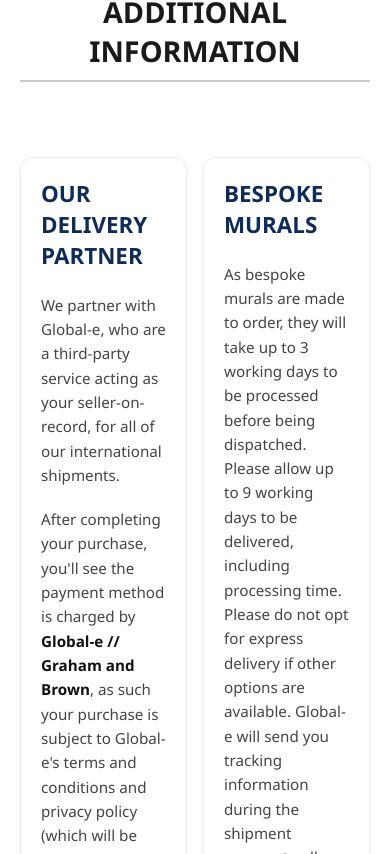
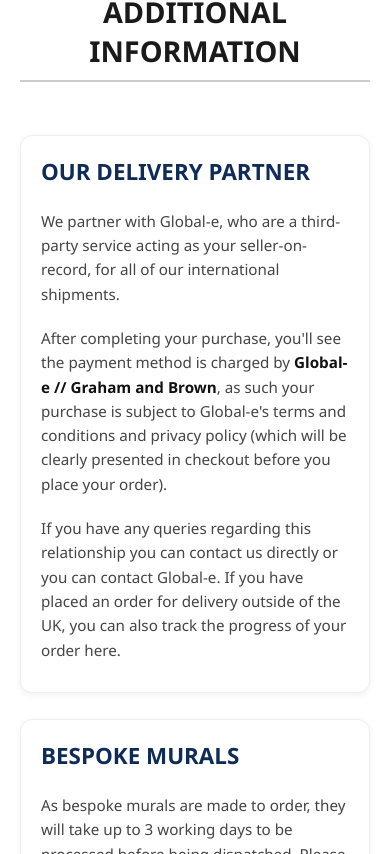
Before and after one commit to Dheeraj475/CPT_progress, a React (Vite) app: page /delivery in a window 390 px wide. Shown: the part 790-1644 px from the top of the page. Built offline with nearby package versions, Linux system fonts and the light colour scheme.

Commit message:
fixed one more

```diff
--- a/src/assets/footer-routing-styles/Delivery.css
+++ b/src/assets/footer-routing-styles/Delivery.css
@@ -95,19 +95,13 @@
 
 /* Responsive */
 @media (max-width: 992px) {
-  .info-block {
-    flex: 1 1 45%;
-  }
-}
-
-@media (max-width: 768px) {
   .additional-info {
-    grid-template-columns: 1fr;
+    gap: 12px;
   }
 
   .info-block {
-    width: 100%;
-    margin: 10px 0;
+    flex: 1 1 calc(50% - 12px); /* Adjust gap for medium screens */
+    height: auto;
   }
 
   .delivery-heading {
@@ -118,3 +112,26 @@
     font-size: 0.95rem;
   }
 }
+
+@media (max-width: 768px) {
+  .additional-info {
+    display: grid;
+    grid-template-columns: 1fr;
+    gap: 10px;
+    margin-top: 20px;
+  }
+
+  .info-block {
+    flex: 1 1 100%;
+    margin: 8px 0;
+    width: 100%;
+  }
+
+  .delivery-heading {
+    font-size: 1.8rem;
+  }
+
+  p {
+    font-size: 0.95rem;
+  }
+}
```
